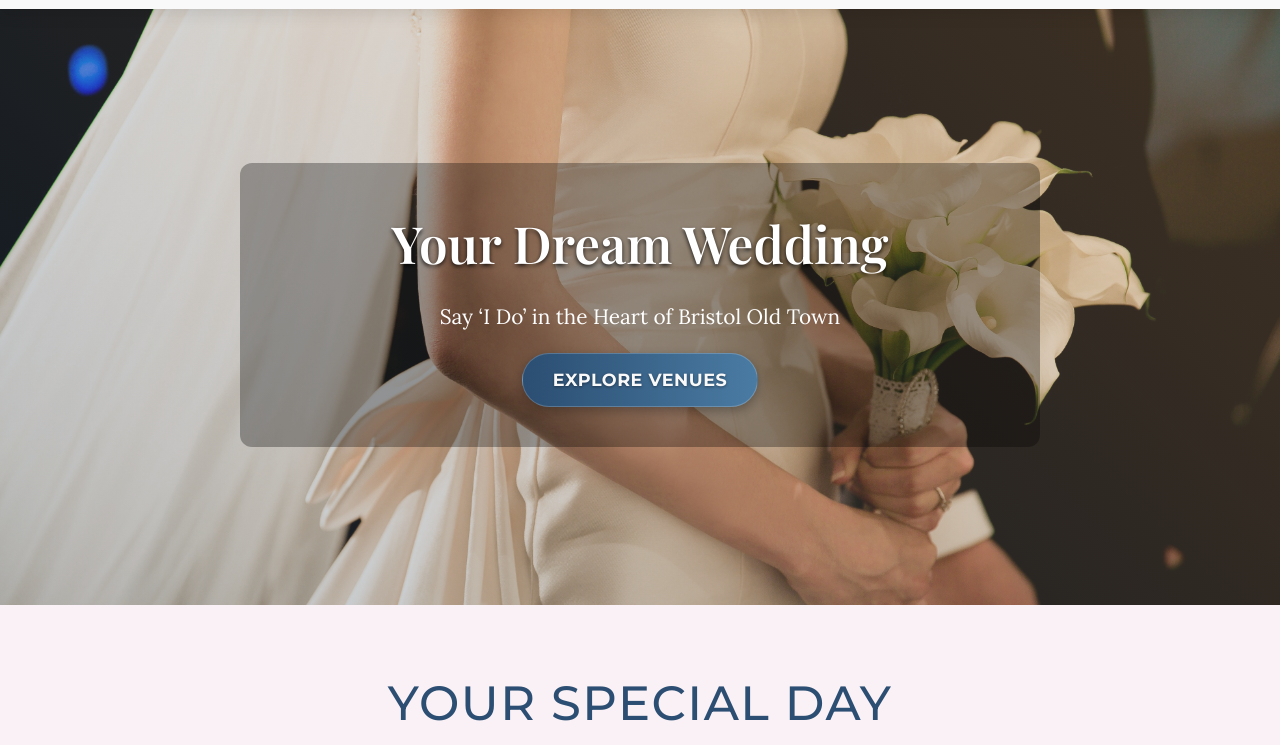
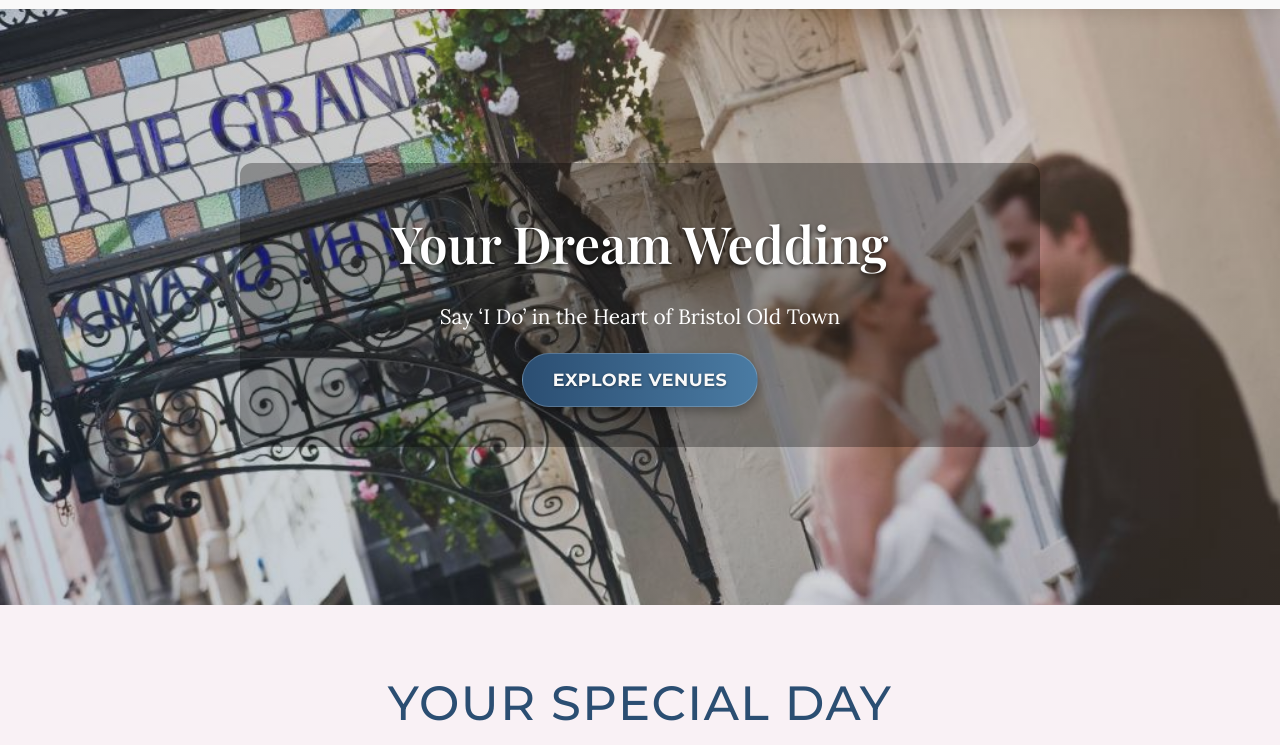
Before and after one commit to k42273264-alt/Bristol-Website, a plain HTML site: page weddings.html in a window 1280 px wide. Shown: the part 55-800 px from the top of the page. Drawn offline with nearby package versions, Linux system fonts and the light colour scheme.

Commit message:
wedding-image

```diff
--- a/weddings.css
+++ b/weddings.css
@@ -19,7 +19,7 @@
   left: 0;
   width: 100%;
   height: 100%;
-  background-image: url('Images/wedding-2207211.jpg');
+  background-image: url('Images/wedd-bristol.jpg');
   background-size: cover;
   background-position: center;
   z-index: -2;
```
